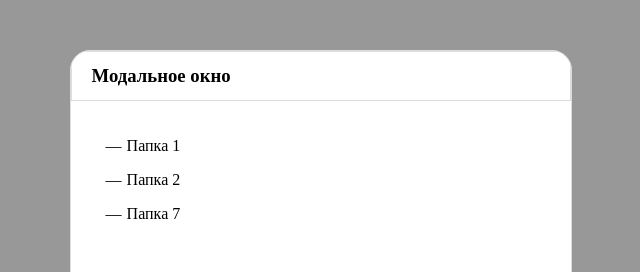
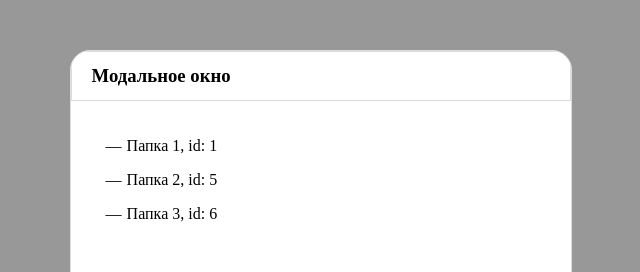
Before and after one commit to SLiubovS/modal-window-Sakhavision, a Vue app: page / in a window 1280 px wide. Both pictures are taken after a click on the button "ОТКРЫТЬ". Shown: the top 272 px of the page, without its empty margins (404-1044 px from the left). Built offline with nearby package versions, Linux system fonts and the light colour scheme.

Commit message:
скорректировала отображение select в App.vue

```diff
--- a/src/App.vue
+++ b/src/App.vue
@@ -11,18 +11,17 @@ const modalMask = ref<string>('modal-mask');
 function openModalWindow() {
   openWindow.value = true;
   backgroundColor.value = true;
+  selectedId.value = null;
 }
 
 function closeModalWindow() {
   openWindow.value = false;
-  backgroundColor.value= false;
+  backgroundColor.value = false;
 }
 
 function selectHandler(id: number | null): void {
   selectedId.value = id;
 }
-
-
 </script>
 
 <template>
@@ -32,8 +31,11 @@ function selectHandler(id: number | null): void {
       <button type="button" @click="openModalWindow" class="container__btn-open">
         Открыть
       </button>
-    <div>
-      <span>
+      <div class="container__selectId">
+        <span v-if="selectedId != null">
+          id папки: {{ selectedId ?? "" }}
+        </span>
+        <span v-else>
           {{ selectedId ?? "" }}
         </span>
       </div>
@@ -47,14 +49,6 @@ function selectHandler(id: number | null): void {
 </template>
 
 <style scoped>
-
-.container {
-  z-index: -1;
-  position: absolute;
-  top: 45%;
-  left: 45%;
-}
-
 .modal-mask {
   position: fixed;
   z-index: 2;
@@ -66,6 +60,13 @@ function selectHandler(id: number | null): void {
   display: table;
 }
 
+.container {
+  z-index: -1;
+  position: absolute;
+  top: 45%;
+  left: 45%;
+}
+
 .container__btn-open {
   padding: 0.5em 1.5em;
   font-size: 0.9em;
@@ -73,6 +74,18 @@ function selectHandler(id: number | null): void {
   border: 1px solid;
   border-radius: 0.4em;
 }
+
+.container__selectId {
+  text-align: center;
+  font-size: 1.2rem;
+  margin-top: 20px;
+}
+
+/* .container__btn-open,
+.container__selectId {
+  left: 50%;
+ transform: translateX(-50%);
+} */
 
 .v-enter-active,
 .v-leave-active {
--- a/src/components/TreeComponent.vue
+++ b/src/components/TreeComponent.vue
@@ -23,11 +23,11 @@ const mockFolders: Ref<Array<IFolder>> = ref([
     },
     { id: 5, name: 'Папка 2', children: [] },
     {
-        id: 7, name: 'Папка 7', children: [
-            { id: 8, name: 'Папка 7.1', children: [] },
+        id: 6, name: 'Папка 3', children: [
+            { id: 7, name: 'Папка 3.1', children: [] },
             {
-                id: 9, name: 'Папка 7.2', children: [
-                    { id: 10, name: 'Папка 7.2.1', children: [] }
+                id: 8, name: 'Папка 3.2', children: [
+                    { id: 9, name: 'Папка 3.2.1', children: [] }
                 ]
             }
         ]
@@ -42,10 +42,9 @@ function selectHandler(id: number): void {
 </script>
 
 <template>
-    <TreeItemComponent v-for="mockFolder in mockFolders" :key="mockFolder.id"
-    :folder="mockFolder" :selected-id="selectedId" @select="selectHandler">
+    <TreeItemComponent v-for="mockFolder in mockFolders" :key="mockFolder.id" :folder="mockFolder"
+        :selected-id="selectedId" @select="selectHandler">
     </TreeItemComponent>
 </template>
 
-<style scoped>
-</style>
+<style scoped></style>
--- a/src/components/TreeItemComponent.vue
+++ b/src/components/TreeItemComponent.vue
@@ -25,7 +25,7 @@ function openChild(): void {
     emit('select', props.folder.id);
 }
 
-function selectChildHandler(id: number): void  {
+function selectChildHandler(id: number): void {
     emit('select', id);
 }
 
@@ -34,11 +34,13 @@ function selectChildHandler(id: number): void  {
 <template>
     <ul>
         <li>
-            <span @click.self="openChild" :class="{ active: isSelected }" class="modal__body-list modal__body-list_cursor">
-                {{ folder.name }}
+            <span @click.self="openChild" :class="{ active: isSelected }"
+                class="modal__body-list modal__body-list_cursor">
+                {{ folder.name }}, id: {{ folder.id }}
             </span>
             <span v-show="showChild" class="container__list container__list_cursor">
-                <TreeItemComponent v-for="child in folder.children" :key="child.id" :folder="child" :selected-id="selectedId" @select="selectChildHandler">
+                <TreeItemComponent v-for="child in folder.children" :key="child.id" :folder="child"
+                    :selected-id="selectedId" @select="selectChildHandler">
                 </TreeItemComponent>
             </span>
         </li>
@@ -47,8 +49,8 @@ function selectChildHandler(id: number): void  {
 
 <style scoped>
 .active {
-    color:cornflowerblue;
-    font-style:italic;
+    color: cornflowerblue;
+    font-style: italic;
 }
 
 ul {
@@ -56,13 +58,12 @@ ul {
 }
 
 ul li:before {
-    content:  "—";
+    content: "—";
     position: relative;
-    left:     -5px;
+    left: -5px;
 }
 
 .modal__body-list_cursor {
-    cursor:pointer;
+    cursor: pointer;
 }
-
 </style>
```
Also changed, not shown: src/components/ModalWindowComponent.vue (+4 -4 lines). Lines whose indentation alone changed are shown as unchanged.
